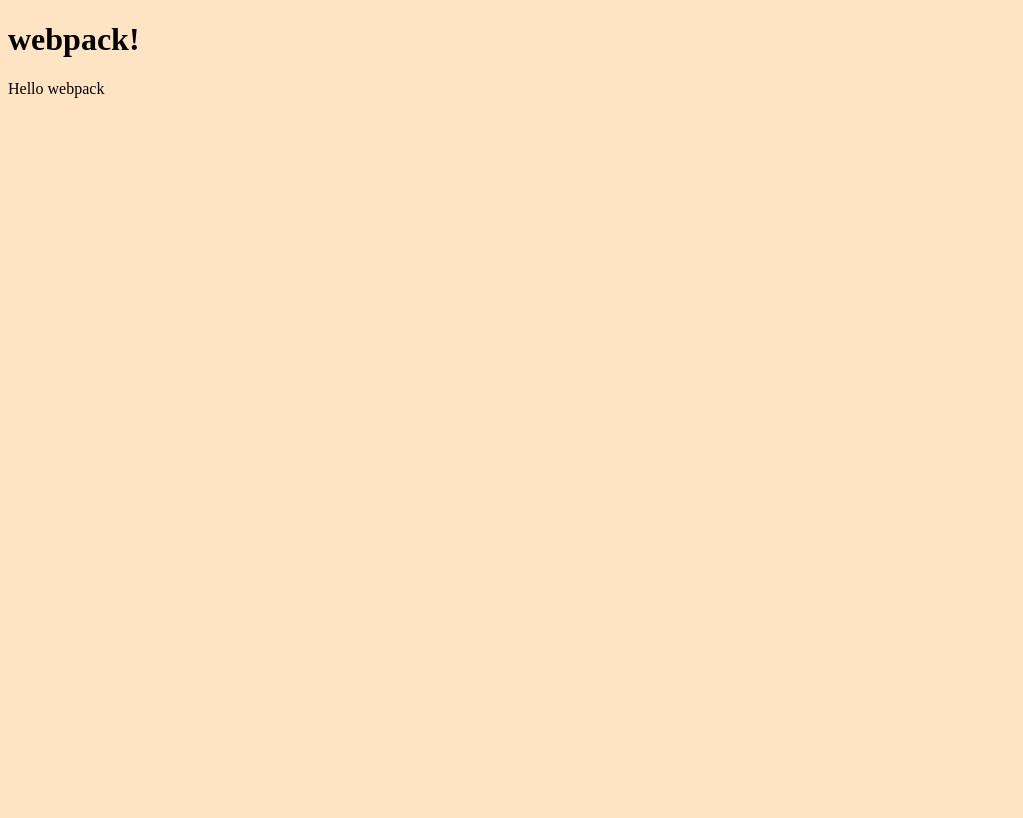
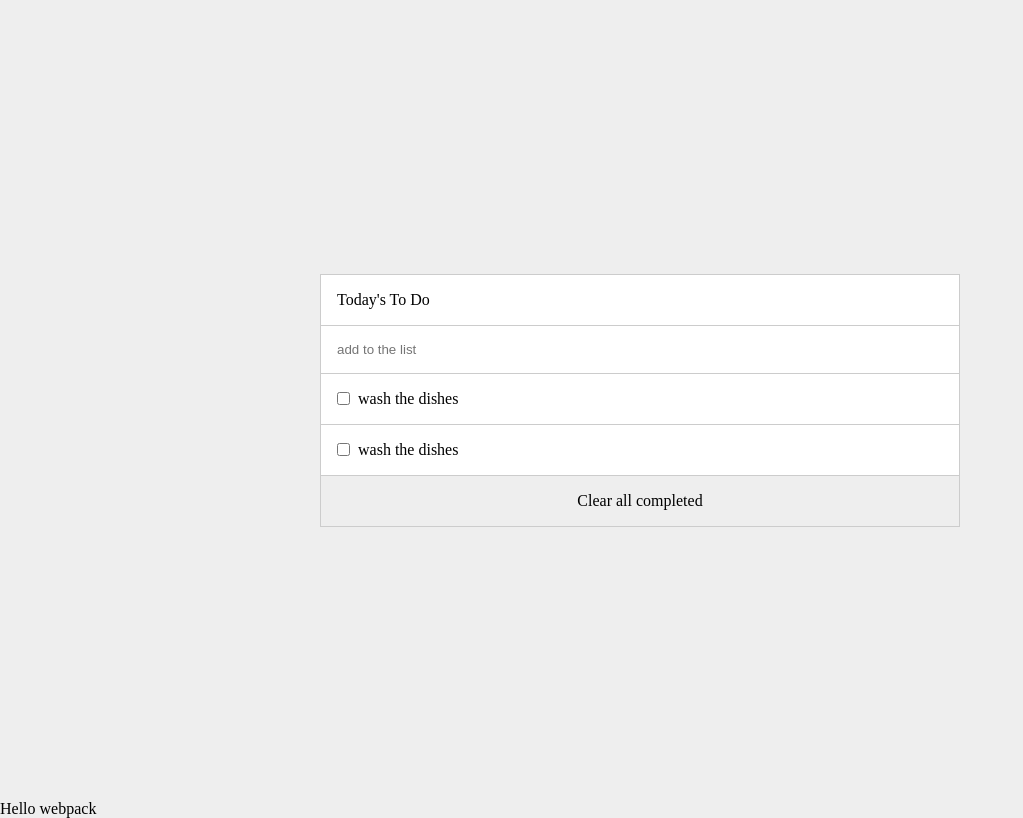
Before and after one commit to waelelsafty07/Todo-List, a website built with webpack: page src/index.html in a window 1280 px wide. Shown: the whole page, without its empty margins (0-1023 px from the left). Built offline with nearby package versions, Linux system fonts and the light colour scheme.

Commit message:
add html and css structure To-do list app

```diff
--- a/src/index.html
+++ b/src/index.html
@@ -3,9 +3,39 @@
 <head>
     <meta charset="UTF-8">
     <meta name="viewport" content="width=device-width, initial-scale=1.0">
-    <title>Wbpack Exercise</title>
+    <title>To-Do List</title>
 </head>
 <body>
-    <h1>webpack!</h1>
+    <main>
+        <section class="to-do-list-section">
+            <div class="container">
+                <div class="header">
+                    Today's To Do
+                </div>
+                <div class="to-do-list-input">
+                    <input type="text" class="add-todo" placeholder="add to the list">
+                </div>
+                <div class="to-do-list">
+                    <ul class="unordered-list">
+                        <li class="to-do-list-item">
+                            <label>
+                                <input type="checkbox" name="todo-item" value="1">
+                                <span> wash the dishes</span>
+                              </label>
+                        </li>
+                        <li class="to-do-list-item">
+                            <label>
+                                <input type="checkbox" name="todo-item" value="1">
+                                <span> wash the dishes</span>
+                              </label>
+                        </li>
+                    </ul>
+                </div>
+                <div class="to-do-list-footer">
+                    <a href="#" class="btn-clear">Clear all completed</a>
+                </div>
+            </div>
+        </section>
+    </main>
 </body>
 </html>
--- a/src/style.css
+++ b/src/style.css
@@ -1,3 +1,75 @@
+* {
+  box-sizing: border-box;
+  margin: 0;
+  padding: 0;
+}
+
 body {
-  background-color: bisque;
+  background-color: #eee;
 }
+
+.to-do-list-section {
+  display: flex;
+  flex-direction: column;
+  justify-content: center;
+  align-items: center;
+  height: 100vh;
+}
+
+.to-do-list-section .container {
+  width: 50%;
+  background-color: #fff;
+  border: 1px solid #ccc;
+}
+
+.to-do-list-section .container .header {
+  padding: 1rem;
+  border-bottom: 1px solid #ccc;
+}
+
+.to-do-list-section .to-do-list-input {
+  padding: 0 1 0.5rem;
+}
+
+.to-do-list-section .to-do-list-input .add-todo {
+  padding: 1rem;
+  border: none;
+  border-bottom: 1px solid #ccc;
+  width: 100%;
+}
+
+.to-do-list-section .to-do-list-input .add-todo:focus {
+  outline: none;
+}
+
+.to-do-list-section .to-do-list .unordered-list {
+  list-style: none;
+}
+
+.to-do-list-section .to-do-list .unordered-list .to-do-list-item {
+  padding: 1rem;
+  border-bottom: 1px solid #ccc;
+}
+
+.to-do-list-section .to-do-list .unordered-list .to-do-list-item label {
+  display: flex;
+  gap: 0.5rem;
+  align-items: center;
+}
+
+.to-do-list-section .to-do-list-footer {
+  background-color: #eee;
+  padding: 1rem;
+  text-align: center;
+}
+
+.to-do-list-section .to-do-list-footer .btn-clear {
+  text-decoration: none;
+  color: #000;
+  padding: 1rem;
+  font-size: 1rem;
+}
+
+.to-do-list-section .to-do-list-footer .btn-clear:hover {
+  text-decoration: underline;
+}
--- a/webpack.config.js
+++ b/webpack.config.js
@@ -10,7 +10,7 @@
   },
   plugins: [
     new HtmlWebpackPlugin({
-      title: 'Output Management',
+      title: 'To-Do List',
       template: './src/index.html',
     }),
   ],
```
